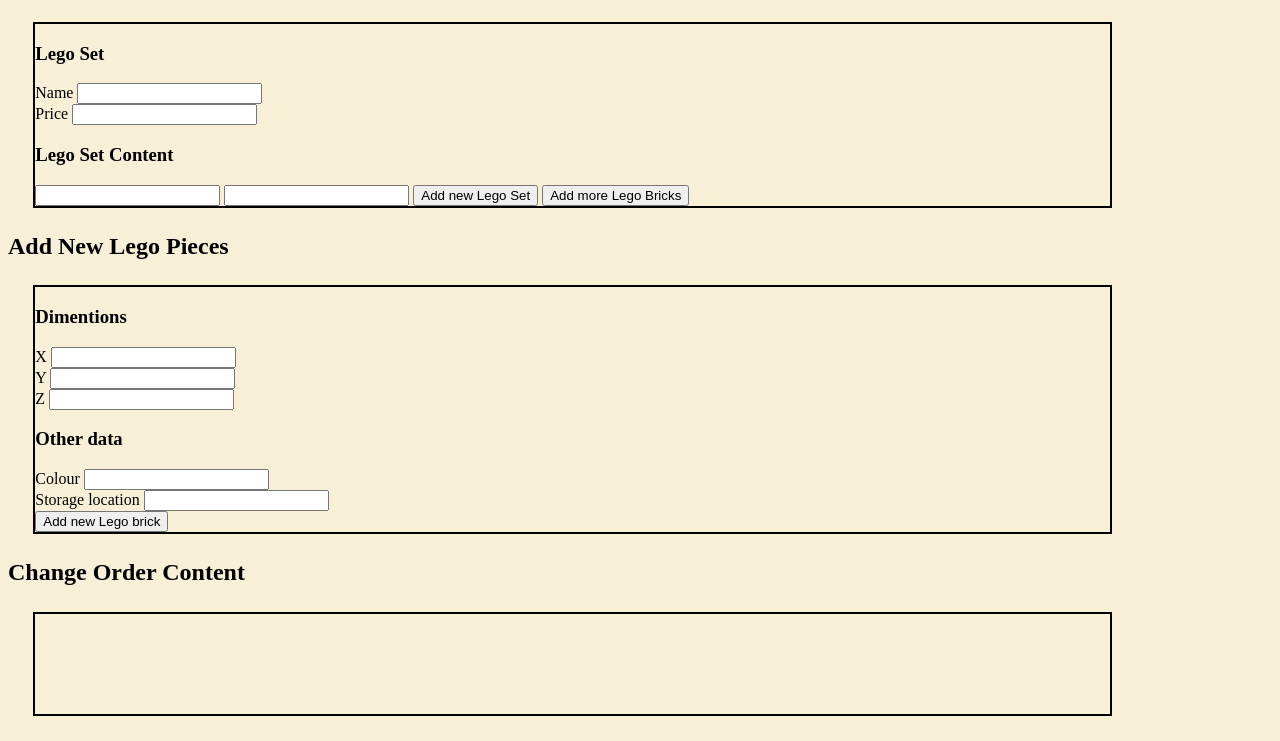
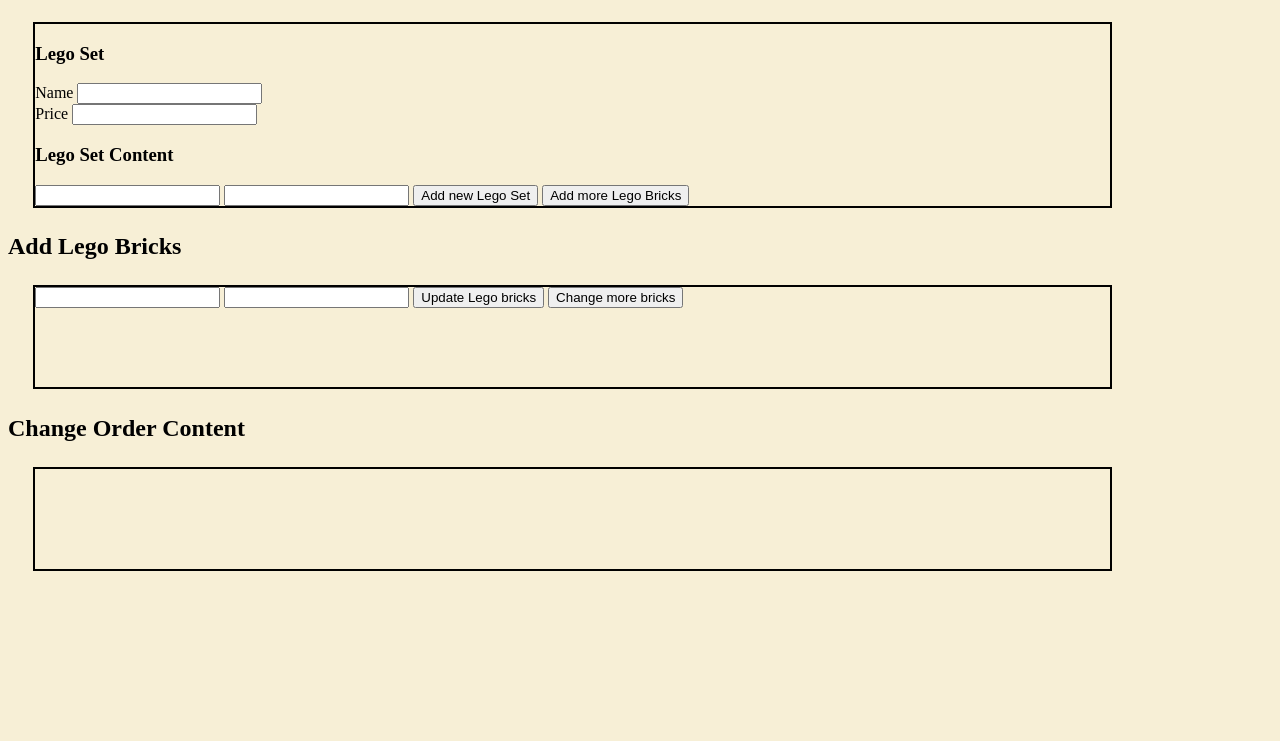
Before and after one commit to s02blom/LegoWebStore, a Flask app: template LegoWebStore/app/templates/admin.html in a window 1280 px wide. Shown: the part 1371-2112 px from the top of the page. After the commit the page ends 1942 px from the top, so only its background shows below. Run offline with Flask 3, Linux system fonts and the light colour scheme; the template is opened without the code that fills it, so the values that code supplies are empty, except form fields; form fields are guessed from the names that the template uses.

Commit message:
Add Lego bricks now adds to the quantity of a lego brick

```diff
--- a/LegoWebStore/app/templates/admin.html
+++ b/LegoWebStore/app/templates/admin.html
@@ -44,18 +44,14 @@
         </form>
     </div>
 
-    <h2>Add New Lego Pieces</h2>
+    <h2>Add Lego Bricks</h2>
     <div class="box">
         <form method="POST", action="">
-            <h3>Dimentions</h3>
             {{lego_brick_form.csrf_token}}
-            {{lego_brick_form.x.label}} {{lego_brick_form.x()}} <br>
-            {{lego_brick_form.y.label}} {{lego_brick_form.y()}} <br>
-            {{lego_brick_form.z.label}} {{lego_brick_form.z()}} <br>
-            <h3>Other data</h3>
-            {{lego_brick_form.colour.label}} {{lego_brick_form.colour()}} <br>
-            {{lego_brick_form.storage_location.label}} {{lego_brick_form.storage_location()}} <br>
-            <button type="submit">Add new Lego brick</button>
+            {{lego_brick_form.lego_brick_ids()}}
+            {{lego_brick_form.lego_brick_quantity()}}
+            <button type="submit">Update Lego bricks</button>
+            <button id="add-legoBrick-field" type="button">Change more bricks</button>
         </form>
     </div>
 
@@ -98,4 +94,41 @@
         });
     }
 </script>
+
+<script>
+    window.onload = function() {
+        //console.log("Loaded window")
+        let addLegoSetFieldButton = document.getElementById('add-legoBrick-field');
+        addLegoSetFieldButton.addEventListener('click', function(e){
+            e.preventDefault();
+            //Print to console
+            //console.log("Clicked button!")
+            let allLegoSetsFieldWrapper = document.getElementById('lego_brick_quantity');
+            let allLegoSetsField = allLegoSetsFieldWrapper.getElementsByTagName('input');
+            if (allLegoSetsField > 99)
+            {
+                alert("You can only order 100 Lego set's at a time");
+                return;
+            }
+            let legoSetsInputId = []
+            for (let i = 0; i < allLegoSetsField.length; i++)
+            {
+                legoSetsInputId.push(parseInt(allLegoSetsField[i].name.split("-")[1]));
+            }
+            let newFieldNameId = `lego_brick_ids-${Math.max(...legoSetsInputId) + 1}`;
+            let newFieldNameQuantity = `lego_brick_quantity-${Math.max(...legoSetsInputId) + 1}`;
+            allLegoSetsFieldWrapper.insertAdjacentHTML("beforeend",`
+            <br>
+            <li>
+                <lable for="${newFieldNameId}">Lego brick id ${Math.max(...legoSetsInputId) + 2}</lable>
+                <input id="${newFieldNameId}" name="${newFieldNameId}" type="number", value="">
+            </li>
+            <li>
+                <lable for="${newFieldNameQuantity}">Lego brick quantity ${Math.max(...legoSetsInputId) + 2}</lable>
+                <input id="${newFieldNameQuantity}" name="${newFieldNameQuantity}" type="number", value="">
+            </li>
+            `);
+        });
+    }
+</script>
 {%endblock%}
```
Also changed, not shown: LegoWebStore/app/admin.py (+12 -16 lines).
